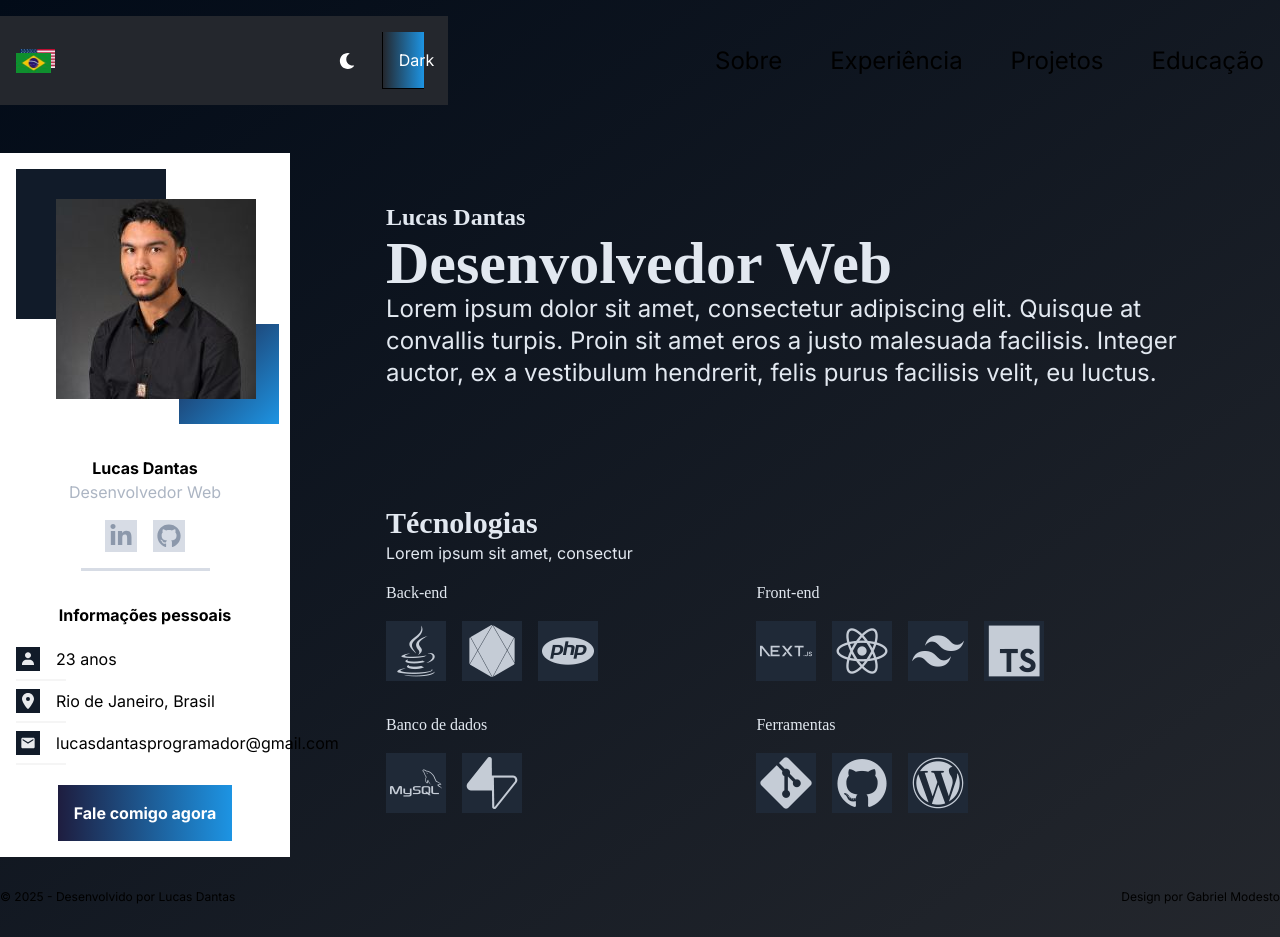
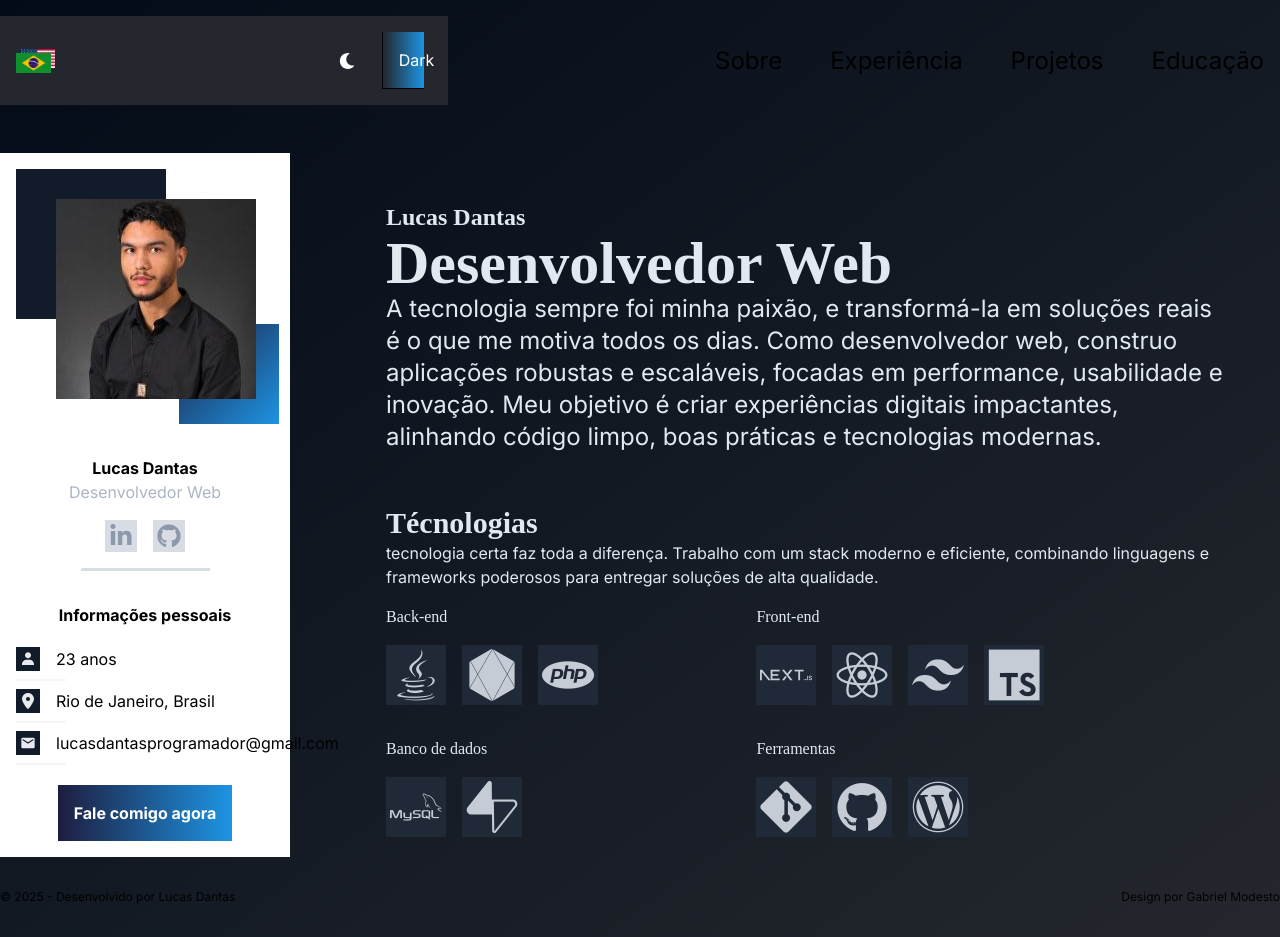
Before and after one commit to lucassdantas/portfolio, a Next.js app: page /sobre in a window 1280 px wide. Built offline with nearby package versions, Linux system fonts and the light colour scheme; a web font is replaced by a local one.

Commit message:
content: added content to pages

```diff
--- a/src/app/educacao/page.tsx
+++ b/src/app/educacao/page.tsx
@@ -9,8 +9,8 @@ export default function Education () {
   return (
     <Section limiterClassname='h-full' className=' text-base_1-a0'>
       <div className='mb-24'>
-        <Title tag='h1' className='font-extrabold'>Educação</Title>
-        <p className=''>Lorem ipsum dolor sit amet, consectetur adipiscing elit. Quisque at convallis turpis. Proin sit amet eros a justo malesuada facilisis. Integer auctor, ex a vestibulum hendrerit, felis purus facilisis velit, eu luctus.</p>
+        <Title tag='h1' className='font-extrabold mb-4'>Educação</Title>
+        <p className=''>Sempre acreditei que a base para um bom desenvolvedor é a busca constante pelo conhecimento. Minha formação combina ensino acadêmico, técnico e certificações especializadas, permitindo que eu esteja sempre atualizado com as melhores práticas e tecnologias do mercado.</p>
       </div>
       <div className='mb-12'>
         <EducationAccordion/>
--- a/src/app/experiencias/page.tsx
+++ b/src/app/experiencias/page.tsx
@@ -8,7 +8,7 @@ export default function Experiences () {
     <Section limiterClassname='relative  h-full' className=' text-base_1-a0'>
       <div className='mb-24'>
         <Title tag='h1' className='font-extrabold mb-4 '>Experiências</Title>
-        <p className=''>Lorem ipsum dolor sit amet, consectetur adipiscing elit. Quisque at convallis turpis. Proin sit amet eros a justo malesuada facilisis. Integer auctor, ex a vestibulum hendrerit, felis purus facilisis velit, eu luctus.</p>
+        <p className=''>Ao longo da minha carreira como desenvolvedor web, trabalhei em diversas empresas e projetos, desenvolvendo aplicações modernas e escaláveis. Atuei no front-end e back-end, contribuindo com novas funcionalidades, otimização de sistemas, refatoração de código e integrações com APIs, sempre seguindo boas práticas de desenvolvimento para garantir código limpo, eficiente e de fácil manutenção.</p>
       </div>
       <div>
         <ExperiencesAccordion/>
--- a/src/app/projetos/components/ProjectCard/CardBody.tsx
+++ b/src/app/projetos/components/ProjectCard/CardBody.tsx
@@ -5,7 +5,7 @@ import React from 'react'
 export const CardBody = ({project}:{project:Project}) => {
   return (
     <>
-      <div className="text-center p-4 text-base_1-a0">
+      <div className="text-left p-4 text-base_1-a0">
         <h3 className="text-xl font-bold">{project.name}</h3>
         <p >{project.description}</p>
       </div>
--- a/src/app/projetos/page.tsx
+++ b/src/app/projetos/page.tsx
@@ -26,8 +26,8 @@ export default function Projects() {
   return (
     <Section limiterClassname='relative h-full' className='text-base_1-a0'>
       <div className='mb-24'>
-        <Title tag='h1' className='font-extrabold'>Projetos</Title>
-        <p>Lorem ipsum dolor sit amet, consectetur adipiscing elit...</p>
+        <Title tag='h1' className='font-extrabold mb-4'>Projetos</Title>
+        <p>Ao longo da minha jornada como desenvolvedor web, trabalhei em diversos projetos que abrangem desde aplicações empresariais e e-commerces até soluções personalizadas para clientes individuais. Cada projeto representou um desafio único, onde pude aplicar minhas habilidades para criar experiências digitais eficientes e escaláveis.</p>
       </div>
 
       {/* Abas de filtro */}
--- a/src/app/sobre/page.tsx
+++ b/src/app/sobre/page.tsx
@@ -12,7 +12,7 @@ export default function About () {
       <div className='h-1/2 '>
         <Title tag='h2' className='font-bold text-2xl'>Lucas Dantas</Title>
         <Title tag='h1' isBigText={true} className='font-extrabold text-2xl'>Desenvolvedor Web</Title>
-        <p className='lg:text-2xl text-base text-base_1-a0 '>Lorem ipsum dolor sit amet, consectetur adipiscing elit. Quisque at convallis turpis. Proin sit amet eros a justo malesuada facilisis. Integer auctor, ex a vestibulum hendrerit, felis purus facilisis velit, eu luctus.</p>
+        <p className='lg:text-2xl text-base text-base_1-a0 '>A tecnologia sempre foi minha paixão, e transformá-la em soluções reais é o que me motiva todos os dias. Como desenvolvedor web, construo aplicações robustas e escaláveis, focadas em performance, usabilidade e inovação. Meu objetivo é criar experiências digitais impactantes, alinhando código limpo, boas práticas e tecnologias modernas.</p>
       </div>
       <div className='lg:hidden flex flex-col items-center pt-12 mb-12 w-full'>
         <ImageWithSquares/>
@@ -21,7 +21,7 @@ export default function About () {
       </div>
       <div className='h-1/2 text-left'>
         <Title tag='h2' className='text-3xl font-bold '>Técnologias</Title>
-        <p className='mb-4'>Lorem ipsum sit amet, consectur</p>
+        <p className='mb-4'> tecnologia certa faz toda a diferença. Trabalho com um stack moderno e eficiente, combinando linguagens e frameworks poderosos para entregar soluções de alta qualidade.</p>
         <Technologies/>
       </div>
     </Section>
```
